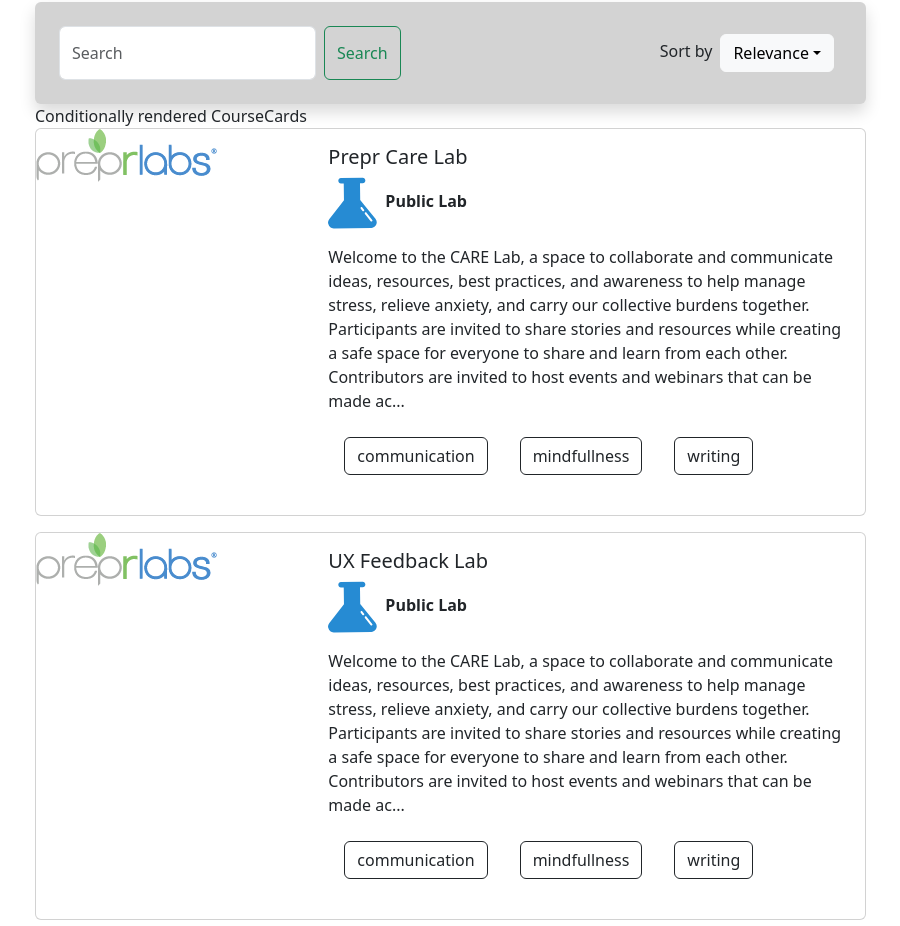
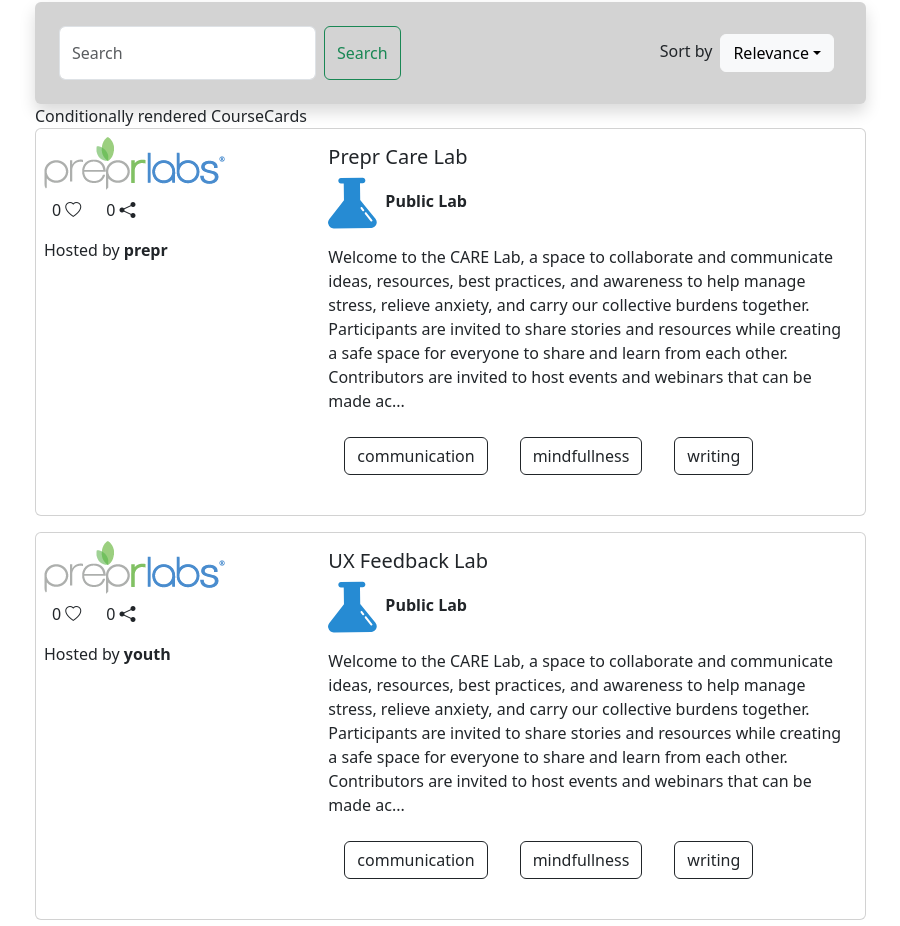
Before and after one commit to SeemaMistry/Prepr-Frontend-Developer-Challenge-1-Web-Page-Creation, a React (Create React App) app in the folder prepr-homepage/: page / in a window 1280 px wide. Shown: the part 813-1739 px from the top of the page, without its empty margins (47-947 px from the left). Built offline with nearby package versions, Linux system fonts and the light colour scheme.

Commit message:
feat: add course icons and hoster below course thumbnail img

```diff
--- a/prepr-homepage/src/components/CourseCard.js
+++ b/prepr-homepage/src/components/CourseCard.js
@@ -24,7 +24,13 @@ const CourseCard = ({course}) => {
     <div className="card mb-3" style={{maxWidth: '100%'}}>
         <div className="row g-0">
             <div className="col-md-4">
-                <img src={courseImg} className="img-fluid rounded-start" alt="course title page"/>
+                <img src={courseImg} className="img-fluid rounded-start mx-2 my-2" alt="course title page"/>
+                <p className='mx-3'>
+                    0 <i className="bi bi-heart"></i>
+                    &nbsp; &nbsp; &nbsp;
+                    0 <i className="bi bi-share-fill"></i>
+                </p>
+                <p className="mx-2 text-body-dark ">Hosted by <span className="fw-bold text-body-dark ">{course.host}</span></p>
             </div>
             <div className="col-md-8">
                 <div className="card-body">
```
